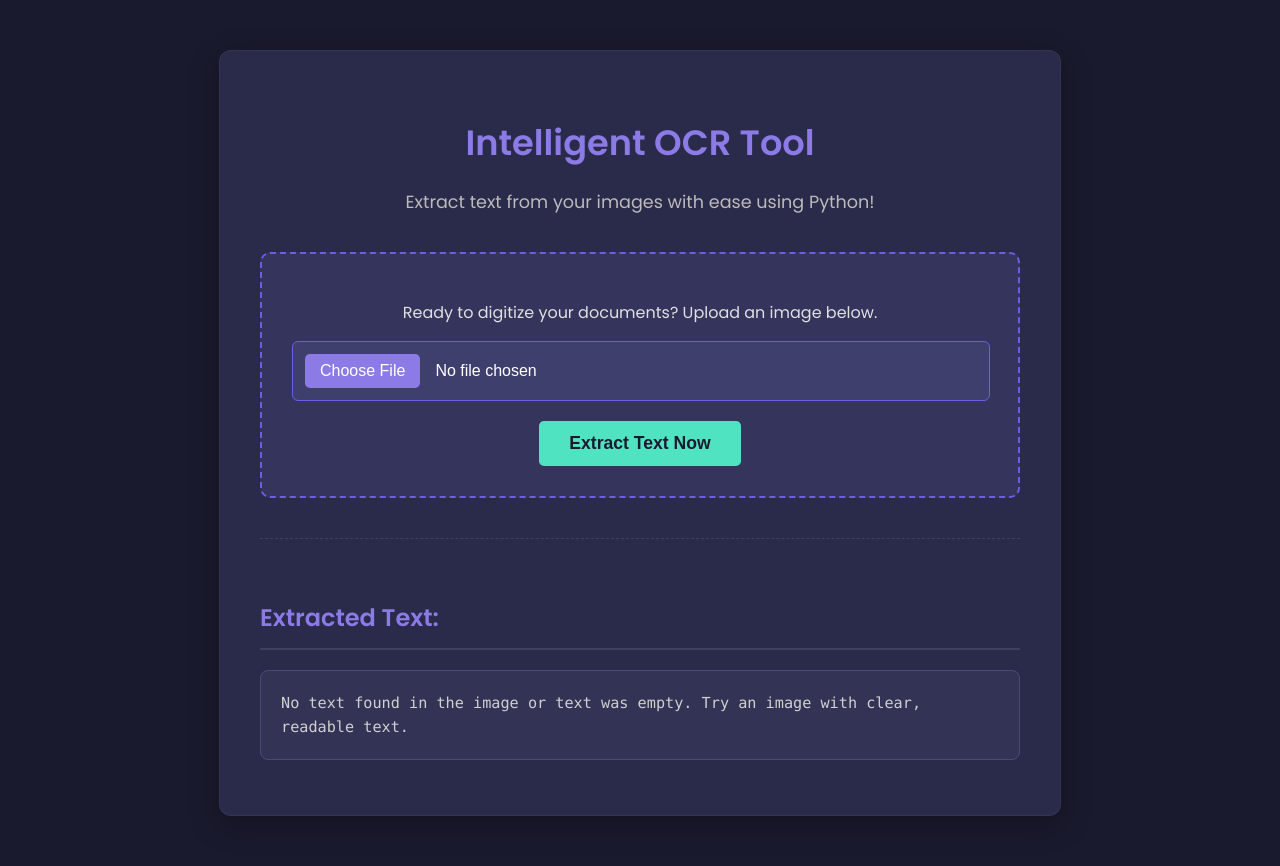
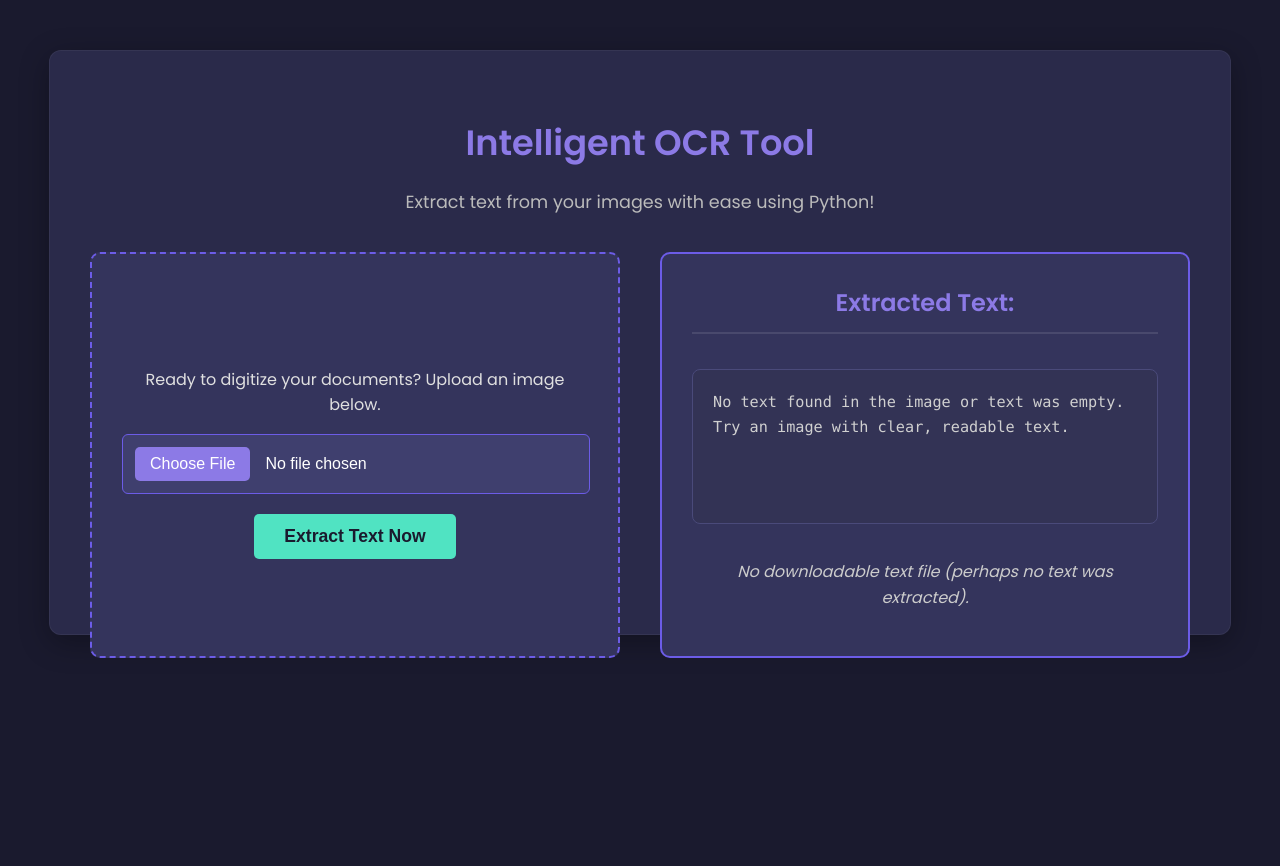
Before and after one commit to mudimurtala/BuildAndLearn, a Flask app: template image_to_text_app/templates/index.html in a window 1280 px wide. After the commit the page ends 658 px from the top, so only its background shows below. Run offline with Flask 3, Linux system fonts and the light colour scheme; the template is opened without the code that fills it, so the values that code supplies are empty.

Commit message:
Add solutions to file

```diff
--- a/image_to_text_app/templates/index.html
+++ b/image_to_text_app/templates/index.html
@@ -23,10 +23,10 @@
         /* Main Container */
         .container {
             width: 100%;
-            max-width: 760px;
+            max-width: 1100px; /* Increased max-width to accommodate two columns comfortably */
             background-color: #2a2a4a; /* Slightly lighter dark blue for the card */
             padding: 40px;
-            border-radius: 12px;
+            border-radius: 12px; /* Softer rounded corners */
             box-shadow: 0 8px 30px rgba(0, 0, 0, 0.3); /* Darker shadow for depth */
             margin-top: 30px;
             margin-bottom: 30px;
@@ -49,14 +49,45 @@
             font-size: 1.1em;
         }
 
+        /* Error Message */
+        .error-message {
+            color: #ff6b6b; /* Bright red for errors */
+            background-color: #4a1e1e; /* Dark red background for errors */
+            border: 1px solid #7c3a3a;
+            padding: 15px;
+            border-radius: 8px;
+            margin-bottom: 30px;
+            text-align: center;
+            font-weight: 600;
+        }
+
+        /* --- NEW: Two-Column Layout Styling --- */
+        .main-content-flex {
+            display: flex;
+            flex-wrap: wrap; /* Allows columns to stack on smaller screens */
+            gap: 40px; /* Space between the columns */
+            justify-content: center; /* Center content when there's space */
+        }
+
+        .column {
+            flex: 1; /* Allows columns to grow and shrink */
+            min-width: 350px; /* Minimum width before columns wrap */
+            background-color: #2a2a4a; /* Keep card background for each column's content */
+            padding: 0; /* Remove padding here, sections inside will have their own */
+            border-radius: 12px;
+            box-shadow: none; /* No shadow on the column div itself, sections inside will have it */
+        }
+        /* --- END NEW --- */
+
         /* Section Styling */
         .section-header {
             font-size: 1.5em;
             color: #8c7ae6; /* Matching purple for sub-headers */
-            margin-top: 30px;
+            margin-top: 0; /* Adjust margin for column layout */
             margin-bottom: 20px;
             border-bottom: 2px solid rgba(255, 255, 255, 0.1); /* Subtle white border */
             padding-bottom: 10px;
+            text-align: center; /* Center header in its column */
         }
 
         /* Upload Section */
@@ -66,8 +97,12 @@
             padding: 30px;
             border-radius: 10px;
             text-align: center;
-            margin-bottom: 40px;
+            margin-bottom: 0; /* No bottom margin, handled by column gap */
             transition: background-color 0.3s ease-in-out;
+            height: 100%; /* Make upload section fill column height */
+            display: flex; /* Use flex for internal centering */
+            flex-direction: column;
+            justify-content: center;
         }
         .upload-section:hover {
             background-color: #3f3f6e; /* Slightly lighter on hover */
@@ -77,17 +112,17 @@
             display: block;
             margin: 0 auto 20px auto;
             padding: 12px;
-            border: 1px solid #6c5ce7; /* Purple border */
+            border: 1px solid #6c5ce7;
             border-radius: 6px;
             font-size: 1em;
             width: calc(100% - 24px);
-            background-color: #3f3f6e; /* Dark background for input field */
-            color: #ffffff; /* White text inside input */
+            background-color: #3f3f6e;
+            color: #ffffff;
             cursor: pointer;
             transition: border-color 0.3s ease;
         }
         input[type="file"]::-webkit-file-upload-button {
-            background-color: #8c7ae6; /* Purple button for file input */
+            background-color: #8c7ae6;
             color: white;
             padding: 8px 15px;
             border: none;
@@ -97,14 +132,14 @@
             transition: background-color 0.3s ease;
         }
         input[type="file"]::-webkit-file-upload-button:hover {
-            background-color: #715ed1; /* Darker purple on hover */
+            background-color: #715ed1;
         }
 
         /* Buttons */
         button {
             padding: 12px 30px;
-            background-color: #50E3C2; /* Retain vibrant green accent for action */
-            color: #1a1a2e; /* Dark text on green for strong contrast */
+            background-color: #50E3C2;
+            color: #1a1a2e;
             border: none;
             border-radius: 5px;
             cursor: pointer;
@@ -122,23 +157,30 @@
 
         /* Result Section */
         .result-section {
-            margin-top: 40px;
-            padding-top: 30px;
-            border-top: 1px dashed rgba(255, 255, 255, 0.1); /* Subtle dashed separator */
+            background-color: #34345c; /* Darker blue-purple for result area */
+            border: 2px solid #6c5ce7; /* Solid purple border */
+            padding: 30px;
+            border-radius: 10px;
+            transition: background-color 0.3s ease-in-out;
+            /* No margin-top or padding-top here as it's within a column */
+            height: 100%; /* Make result section fill column height */
+            display: flex; /* Use flex for internal layout */
+            flex-direction: column;
         }
 
         pre {
-            background-color: #333355; /* Darker background for text area */
-            border: 1px solid #4a4a7a; /* Matching border */
+            background-color: #333355;
+            border: 1px solid #4a4a7a;
             padding: 20px;
             border-radius: 8px;
             white-space: pre-wrap;
             word-wrap: break-word;
-            max-height: 400px;
+            max-height: 400px; /* Fixed height for scrollbar within column */
             overflow-y: auto;
             font-family: 'Consolas', 'Monaco', monospace;
             font-size: 0.95em;
-            color: #d0d0d0; /* Light text for readability on dark background */
+            color: #d0d0d0;
+            flex-grow: 1; /* Allows the pre tag to take available space */
         }
 
         /* Download Link */
@@ -147,7 +189,7 @@
             margin-top: 25px;
         }
         .download-link a {
-            color: #50E3C2; /* Green accent for the link */
+            color: #50E3C2;
             text-decoration: none;
             font-weight: 600;
             font-size: 1.1em;
@@ -157,20 +199,32 @@
             text-decoration: underline;
             color: #43C6B1;
         }
-
-        /* Error Message */
-        .error-message {
-            color: #ff6b6b; /* Bright red for errors */
-            background-color: #4a1e1e; /* Dark red background for errors */
-            border: 1px solid #7c3a3a;
-            padding: 15px;
-            border-radius: 8px;
-            margin-bottom: 30px;
+        /* No text found message */
+        .no-text-found {
             text-align: center;
-            font-weight: 600;
+            color: #ccc;
+            font-style: italic;
+            margin-top: 20px;
         }
 
         /* Responsive adjustments */
+        @media (max-width: 900px) { /* Adjust breakpoint for stacking columns */
+            .main-content-flex {
+                flex-direction: column; /* Stack columns vertically */
+                gap: 20px; /* Adjust gap when stacked */
+            }
+            .column {
+                min-width: unset; /* Remove min-width when stacked */
+            }
+            .upload-section {
+                height: auto; /* Auto height when stacked */
+            }
+            .result-section {
+                margin-top: 0; /* Handled by gap */
+                height: auto; /* Auto height when stacked */
+            }
+        }
+
         @media (max-width: 600px) {
             body {
                 padding: 10px;
@@ -187,7 +241,7 @@
                 font-size: 1em;
                 margin-bottom: 25px;
             }
-            .upload-section {
+            .upload-section, .result-section {
                 padding: 20px;
             }
             button {
@@ -215,6 +269,8 @@
             </div>
         {% endif %}
 
+        <div class="main-content-flex">
+            <div class="column">
                 <div class="upload-section">
                     <p>Ready to digitize your documents? Upload an image below.</p>
                     <form method="POST" action="/" enctype="multipart/form-data">
@@ -222,8 +278,10 @@
                         <button type="submit">Extract Text Now</button>
                     </form>
                 </div>
+            </div>
 
             {% if extracted_text is not none %}
+                <div class="column">
                     <div class="result-section">
                         <h2 class="section-header">Extracted Text:</h2>
                         <pre>{{ extracted_text if extracted_text else "No text found in the image or text was empty. Try an image with clear, readable text." }}</pre>
@@ -232,9 +290,13 @@
                             <div class="download-link">
                                 <a href="{{ download_link }}" download>Download Extracted Text (.txt)</a>
                             </div>
+                        {% else %}
+                            <p class="no-text-found">No downloadable text file (perhaps no text was extracted).</p>
                         {% endif %}
+                    </div>
                 </div>
             {% endif %}
         </div>
+    </div>
 </body>
 </html>
```
Lines whose indentation alone changed are shown as unchanged.
